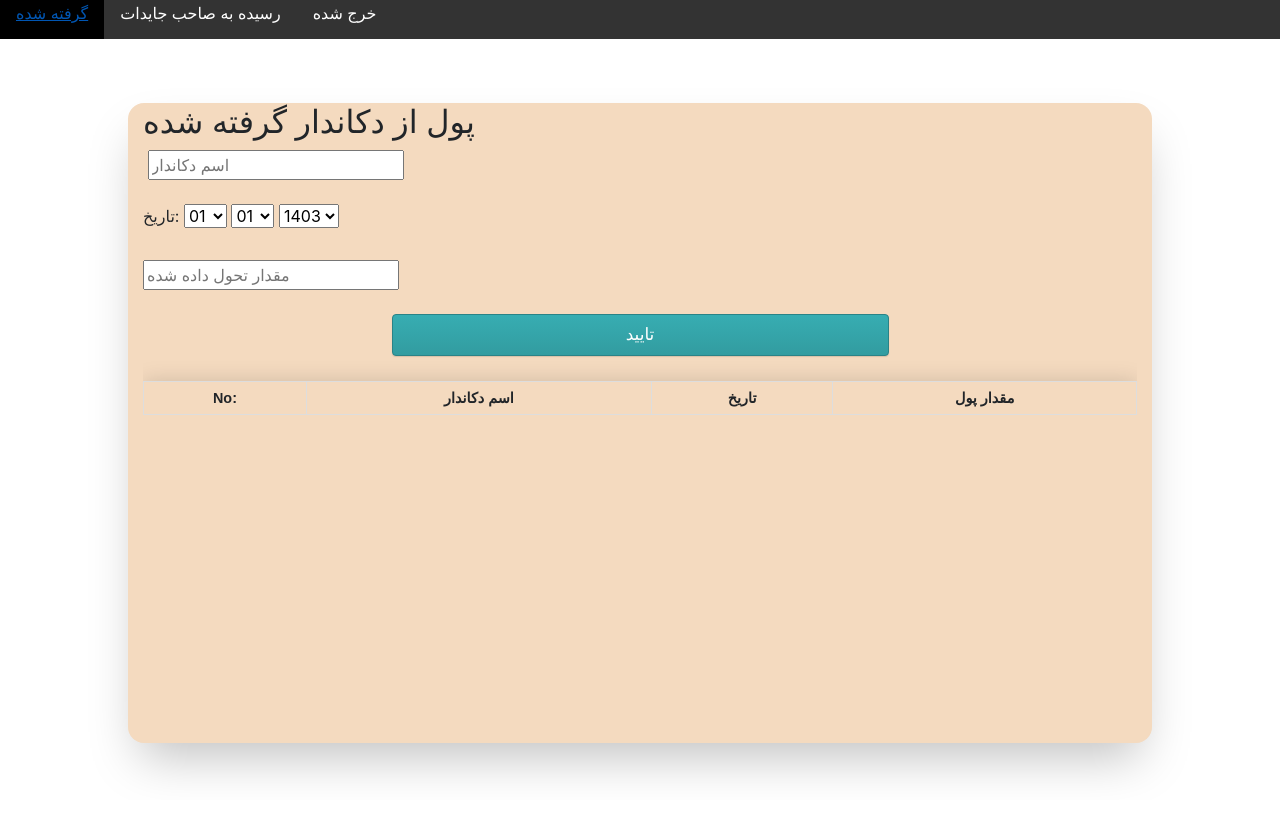
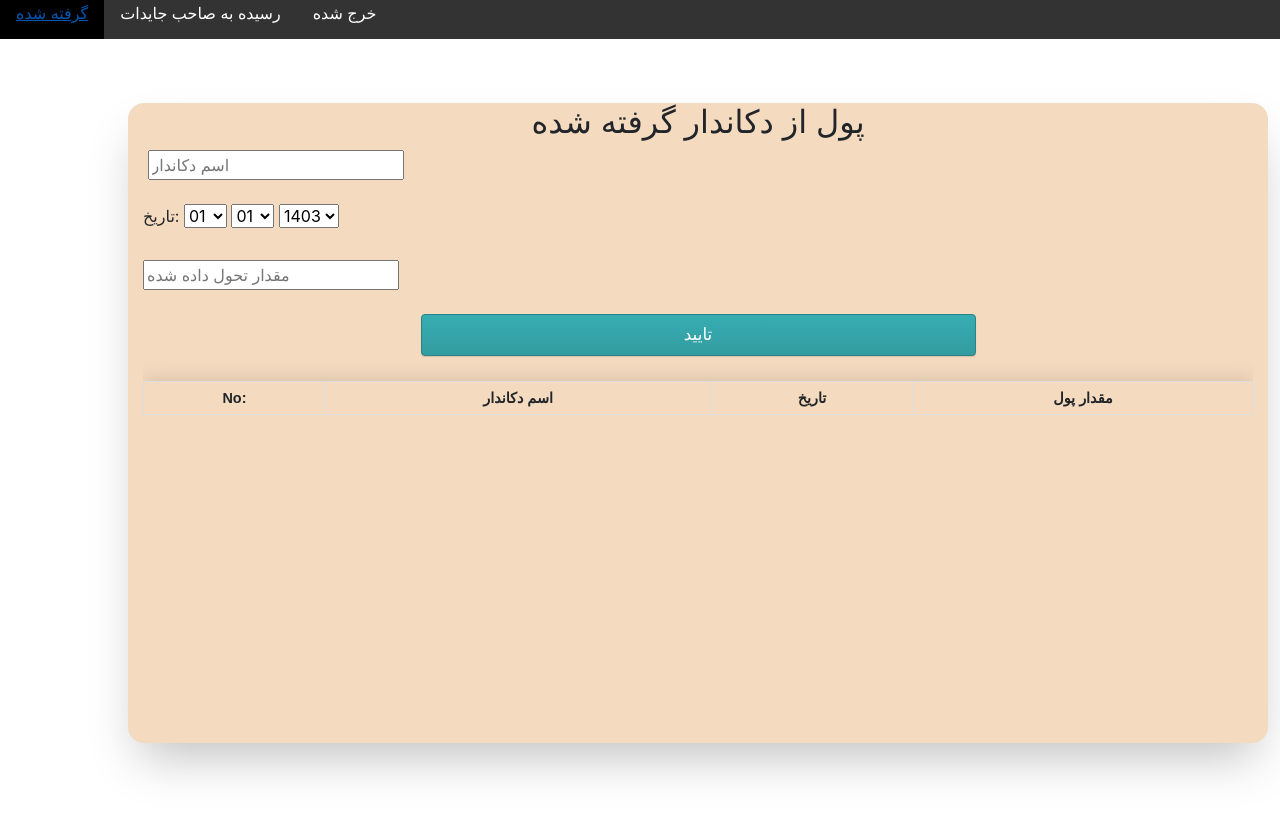
Before and after one commit to Khirullah/baharsabz, a plain HTML site: page client.html in a window 1280 px wide. Drawn offline with nearby package versions, Linux system fonts and the light colour scheme; no server answers.

Commit message:
Update client.html

```diff
--- a/client.html
+++ b/client.html
@@ -59,7 +59,7 @@
         .container {
             margin-top: 10%;
             margin-left: 10%;
-            width: 80%;
+            width: 90%;
             height: 80%;
             background: #f4dabf;
             border-radius: 1rem;
@@ -81,6 +81,11 @@ td, th {
   text-align: center;
   padding: 8px;
 }
+	    		h2{
+		text-align: center;
+		font-size: 2em;
+		font-family: sans-serif;
+		}
 input[type="button"], input[type="submit"]{
   background-color: #36A9AE;
   background-image: linear-gradient(#37ADB2, #329CA0);
@@ -193,7 +198,7 @@ input[type="button"], input[type="submit"]{
                 <br>
                 <input type="button" id="shop_btn" value="تایید">
 
-	<div id="" style="overflow:scroll; height:330px;">
+	<div id="" style="overflow:scroll; height:90%;">
 		<table>
 			<thead>
 				<th>No:</th>
@@ -384,7 +389,7 @@ input[type="button"], input[type="submit"]{
 
             </form>
 
-	<div id="" style="overflow:scroll; height:330px;">
+	<div id="" style="overflow:scroll; height:90%;">
 		<table>
 			<thead>
 				<th>No</th>
```
